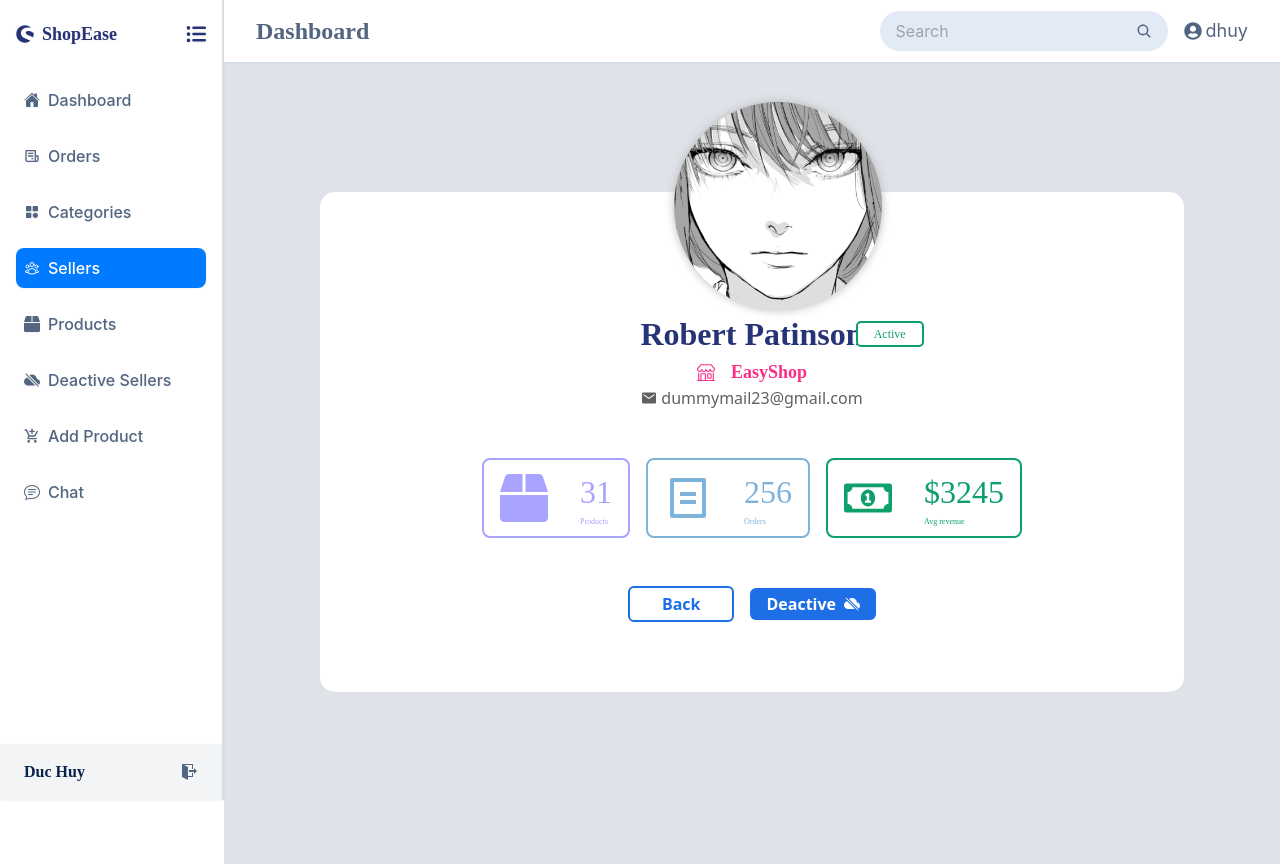
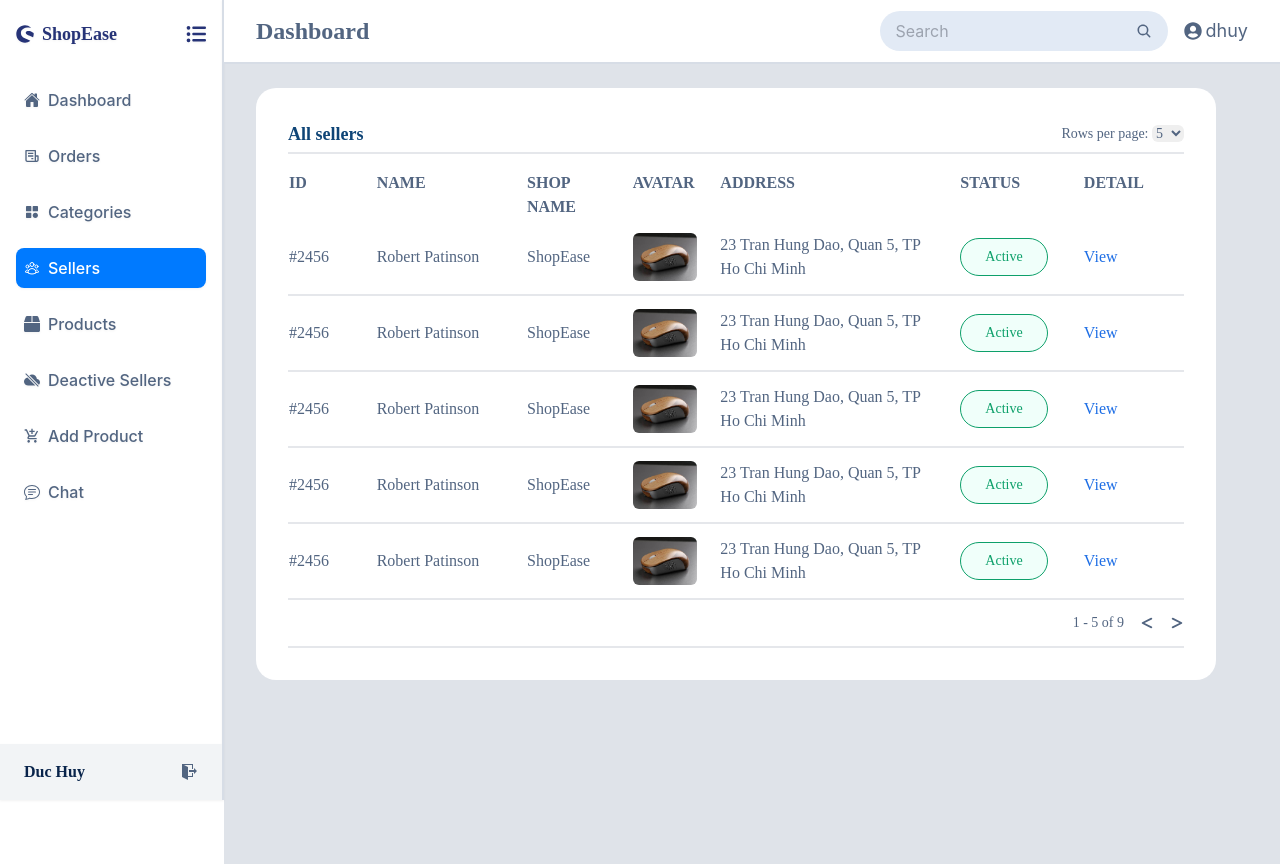
Before and after one commit to dhuy00/E-commerce, a React (Create React App) app in the folder dashboard/: page /admin/dashboard/sellers in a window 1280 px wide. Built offline with nearby package versions, Linux system fonts and the light colour scheme.

Commit message:
seller page fe

```diff
--- a/dashboard/src/router/routes/adminRoute.js
+++ b/dashboard/src/router/routes/adminRoute.js
@@ -1,6 +1,7 @@
 import { lazy } from "react"
 import Products from "../../views/admin/Products"
 import AddProduct from "../../views/admin/AddProduct"
+const Sellers = lazy(() => import('./../../views/admin/Sellers'))
 const SellerDetail = lazy(() => import('../../views/admin/SellerDetail'))
 const Chat = lazy(() => import('./../../views/admin/Chat'))
 const AdminDashboard = lazy(() => import('./../../views/admin/AdminDashboard'))
@@ -40,6 +41,11 @@ const adminRoutes = [
   },
   {
     path: '/admin/dashboard/sellers',
+    element: <Sellers/>,
+    role: "admin"
+  },
+  {
+    path: '/admin/dashboard/sellers/:id',
     element: <SellerDetail/>,
     role: "admin"
   },
--- a/dashboard/src/views/admin/SellerDetail.jsx
+++ b/dashboard/src/views/admin/SellerDetail.jsx
@@ -1,17 +1,19 @@
 import React from 'react'
 import sellerAvatar from './../../assets/avt_admin.jpg'
 import { BsShop } from "react-icons/bs";
-import { IoMdAdd, IoMdMail } from "react-icons/io";
+import { IoMdMail } from "react-icons/io";
 import { FaBox } from "react-icons/fa";
 import { RiBillLine } from "react-icons/ri";
 import { FaRegMoneyBillAlt } from "react-icons/fa";
 import { IoCloudOffline } from "react-icons/io5";
+import { FaAddressBook } from "react-icons/fa";
+import { Link } from 'react-router-dom';
 
-const ShopData = ({color, icon, number, description}) => {
+const ShopData = ({ color, icon, number, description }) => {
   return (
-    <div className='bg-white gap-8 border-2 flex flex-row justify-center items-center px-4 py-2 rounded-lg' style={{borderColor: color}}>
+    <div className='bg-white gap-8 border-2 flex flex-row justify-center items-center px-4 py-2 rounded-lg' style={{ borderColor: color }}>
       {icon}
-      <div className='flex flex-col' style={{color: color}}>
+      <div className='flex flex-col' style={{ color: color }}>
         <span className='text-[2rem] font-poppins'>{number}</span>
         <span className='font-poppins text-[0.5rem]'>{description}</span>
       </div>
@@ -27,7 +29,7 @@ const SellerDetail = () => {
         {/* Avatar */}
         <img src={sellerAvatar} alt='seller-avt' className=' absolute left-[41%] top-[-90px] w-52 h-52 rounded-full object-cover drop-shadow-around' />
         {/* User Profile */}
-        <div className='flex flex-col mt-12'>
+        <div className='flex flex-col mt-20'>
           {/* User name and status */}
           <div className='flex justify-center flex-row gap-4  items-center relative'>
             <span className='font-manrope text-[2rem] text-[#263377] font-bold'>
@@ -51,22 +53,31 @@ const SellerDetail = () => {
               dummymail23@gmail.com
             </span>
           </div>
+          {/* User Address */}
+          <div className='flex flex-row text-[#606060] items-center gap-1 justify-center'>
+            <FaAddressBook />
+            <span>
+              118 Bach Dang, Binh Thanh, TP Ho Chi Minh
+            </span>
+          </div>
         </div>
         {/* User shop info */}
         <div className='flex flex-row gap-4 justify-center items-center'>
-          <ShopData color="#A7A3FF" number="31" icon={<FaBox style={{color: "A7A3FF", fontSize: "3rem"}}/>} description="Products"/>
-          <ShopData color="#7DB3DB" number="256" icon={<RiBillLine style={{color: "7DB3DB", fontSize: "3rem"}}/>} description="Orders"/>
-          <ShopData color="#0DA06A" number="$3245" icon={<FaRegMoneyBillAlt style={{color: "0DA06A", fontSize: "3rem"}}/>} description="Avg revenue"/>
+          <ShopData color="#A7A3FF" number="31" icon={<FaBox style={{ color: "A7A3FF", fontSize: "3rem" }} />} description="Products" />
+          <ShopData color="#7DB3DB" number="256" icon={<RiBillLine style={{ color: "7DB3DB", fontSize: "3rem" }} />} description="Orders" />
+          <ShopData color="#0DA06A" number="$3245" icon={<FaRegMoneyBillAlt style={{ color: "0DA06A", fontSize: "3rem" }} />} description="Avg revenue" />
         </div>
         {/* Button */}
         <div className='flex flex-row gap-4 justify-center items-center'>
-          <button className='border-2 border-blue-medium text-blue-medium px-8 font-bold py-1 rounded-md'>
-            Back
-          </button>
+          <Link to="/admin/dashboard/sellers">
+            <button className='border-2 border-blue-medium text-blue-medium px-8 font-bold py-1 rounded-md'>
+              Back
+            </button>
+          </Link>
           <button className='rounded-md flex flex-row font-bold text-white bg-blue-medium px-4 py-1 items-center gap-2'>
             Deactive
             <span>
-              <IoCloudOffline/>
+              <IoCloudOffline />
             </span>
           </button>
         </div>
--- /dev/null
+++ b/dashboard/src/views/admin/Sellers.jsx
@@ -0,0 +1,111 @@
+import React, { useState } from 'react'
+import { FaChartLine } from "react-icons/fa6";
+import { GrCart } from "react-icons/gr";
+import { BsBoxSeam } from "react-icons/bs";
+import { FaRegClock } from "react-icons/fa";
+import { FaGreaterThan } from "react-icons/fa6";
+import { FaLessThan } from "react-icons/fa6";
+import productImg from './../../assets/product.jpg'
+import { BiEditAlt } from "react-icons/bi";
+import { RiDeleteBin6Line } from "react-icons/ri";
+import { MdOutlineAddBox } from "react-icons/md";
+import { Link } from 'react-router-dom';
+
+const StatusBox = ({ status }) => {
+  return (
+    <div className={`text-sm border-[1px] font-normal  px-6 py-2 w-fit rounded-full ${status.toUpperCase() === "ACTIVE" ? "bg-[#F0FFFA] text-[#0DA06A] border-[#0DA06A]" : "bg-[#FFF5F5] text-[#F34A7C] border-[#F34A7C]"}`}>
+      {status}
+    </div>
+  )
+}
+
+
+
+const Sellers = () => {
+  const [row, setRow] = useState(5);
+  const [data, setData] = useState([1, 2, 3, 4, 5, 6, 7, 8, 9]);
+
+  const handleRowChange = (e) => {
+    setRow(e.target.value);
+  }
+
+
+
+  return (
+    <div className='h-full font-poppins flex flex-col gap-6 pt-6 transition-all'>
+      {/* <div className='justify-end flex mr-16'>
+        <Link to="/admin/dashboard/add-product">
+        <button className='flex flex-row items-center gap-2 rounded-md text-sm px-4 py-2 font-semibold text-white bg-blue-medium'>
+          New product
+          <MdOutlineAddBox style={{fontSize: "1.25rem"}}/>
+        </button>
+        </Link>
+      </div> */}
+      <div className='flex flex-col gap-4 mx-8 px-8 py-8 mr-16 mb-8 bg-white rounded-[20px]'>
+        <div className='flex flex-row justify-between items-center border-solid border-b-2 pb-1'>
+          <p className='text-lg font-semibold text-[#0F4577]'>
+            All sellers
+          </p>
+          <div className='text-gray-medium text-sm'>
+            <label>Rows per page: </label>
+            <select name="rows" id="rows" value={row} onChange={(e) => handleRowChange(e)} className='w-8 outline-none focus:border-[2px] rounded-md focus:border-gray-medium'>
+              {
+                [1, 2, 3, 4, 5, 6, 7, 8, 9].map((d, i) =>
+                  <option value={i}>{i}</option>
+                )
+              }
+            </select>
+          </div>
+        </div>
+        <div className=' w-full'>
+          <table className='w-full font-medium text-[#526581]'>
+            <thead className='w-full'>
+              <tr className='flex w-full gap-4'>
+                <th className='w-[8%] text-left'>ID</th>
+                <th className='w-[15%] text-left'>NAME</th>
+                <th className='w-[10%] text-left'>SHOP NAME</th>
+                <th className='w-[8%] text-left'>AVATAR</th>
+                <th className='w-[25%] text-left'>ADDRESS</th>
+                <th className='w-[12%] text-left'>STATUS</th>
+                <th className='w-[5%] text-left'>DETAIL</th>
+              </tr>
+            </thead>
+            <tbody className='w-full'>
+              {
+                data.slice(0, row).map((d, i) => <tr key={i} className='border-b-2 flex gap-4 items-center w-full py-3 cursor-pointer hover:bg-gray-200'>
+                  <td className='w-[8%] text-left'>#2456</td>
+                  <td className='w-[15%] text-left'>Robert Patinson</td>
+                  <td className='w-[10%] text-left'>ShopEase</td>
+                  <td className='w-[8%] text-left'>
+                    <img className='w-16 h-12 rounded-md' src={productImg} alt="product-img" />
+                  </td>
+                  <td className='w-[25%] text-left'>23 Tran Hung Dao, Quan 5, TP Ho Chi Minh</td>
+                  <td className='w-[12%] text-left'>
+                    <StatusBox status="Active"/>
+                  </td>
+                  <td className='w-[5%] text-left'>
+                    <Link to="/admin/dashboard/sellers/2">
+                      <p className='text-blue-medium hover:underline'>View</p>
+                    </Link>
+                  </td>
+                </tr>)
+              }
+              <tr className='border-b-2 text-sm items-center h-12 flex justify-end'>
+                <span>1 - {row} of {data.length}</span>
+                <button className='mx-4'>
+                  <FaLessThan />
+                </button>
+                <button>
+                  <FaGreaterThan />
+                </button>
+              </tr>
+            </tbody>
+          </table>
+        </div>
+      </div>
+    </div>
+
+  )
+}
+
+export default Sellers
```
